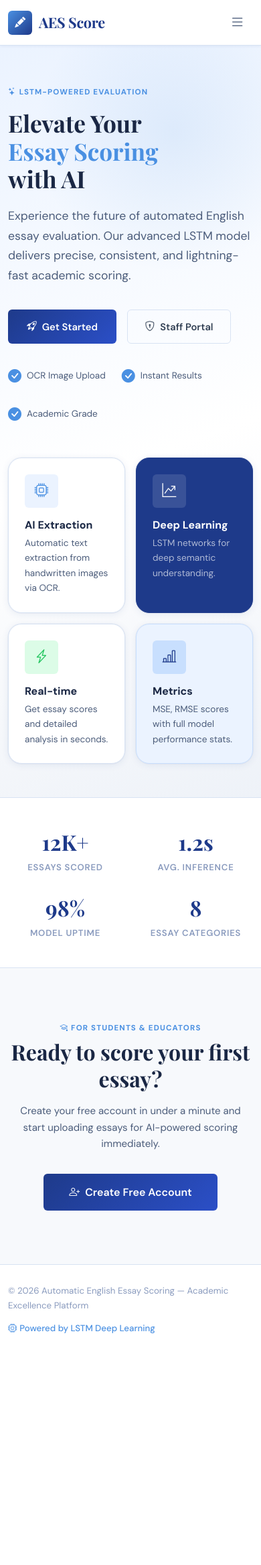
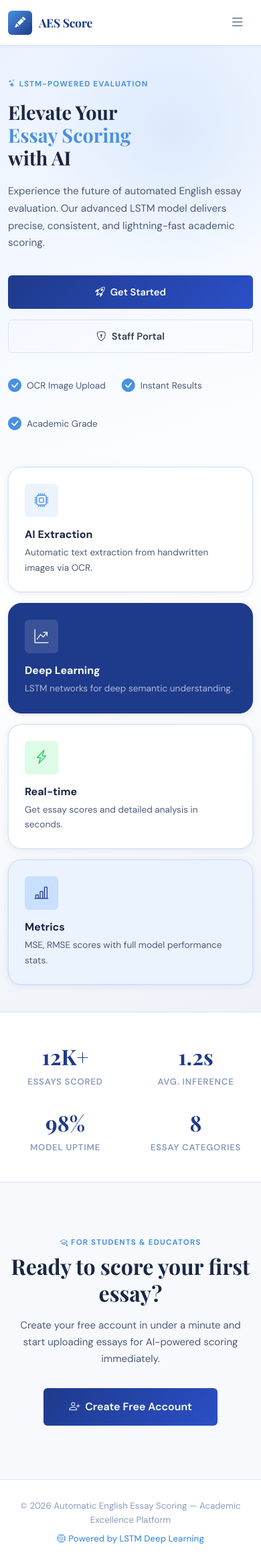
Before and after one commit to sivashankarlingam/ai_score, a Django app: page / in a window 390 px wide. Shown: the whole page at 67% size. Before the commit the page ends 1990 px from the top, so only its background shows below. Run offline with Django 4.2, Linux system fonts and the light colour scheme; parts of the project's set-up code (start-up, migrations or seed data) failed here and were passed over.

Commit message:
feat: Full mobile-responsive layout - no-zoom viewport, sidebar off-canvas, table scroll, fluid typography, stacked cards

```diff
--- a/static/assets/css/style.css
+++ b/static/assets/css/style.css
@@ -856,15 +856,117 @@ textarea.aes-input {
 ::-webkit-scrollbar-thumb:hover { background: var(--col-blue-300); }
 
 /* ── Responsive ──────────────────────────────────────────────── */
-@media (max-width: 991px) {
-  .aes-sidebar { transform: translateX(-100%); transition: transform 0.3s ease; }
-  .aes-sidebar.open { transform: translateX(0); }
-  .admin-main-content { margin-left: 0; }
-  .admin-body-area { padding: 24px 20px; }
+
+/* Prevent any horizontal scrolling globally */
+html, body {
+  overflow-x: hidden;
+  max-width: 100%;
 }
 
+/* ── Tablet + Mobile (≤991px) ─────────────────────────────── */
+@media (max-width: 991px) {
+  /* Sidebar: slides off-canvas */
+  .aes-sidebar {
+    transform: translateX(-100%);
+    transition: transform 0.3s ease;
+    width: 260px;
+  }
+  .aes-sidebar.open { transform: translateX(0); }
+
+  /* Content area: no left margin, full width */
+  .admin-main-content { margin-left: 0; width: 100%; }
+
+  /* Topbar: reduce horizontal padding */
+  .admin-topbar { padding: 0 16px; }
+
+  /* Body area: tighter padding */
+  .admin-body-area { padding: 20px 16px; }
+
+  /* Tables: allow horizontal scroll on small screens */
+  .aes-table-wrap { overflow-x: auto; -webkit-overflow-scrolling: touch; }
+  .aes-table     { min-width: 540px; }
+
+  /* Navbar links stack nicely */
+  .navbar-collapse { padding: 12px 0 8px; }
+  .aes-nav-link    { padding: 10px 16px !important; }
+  .aes-nav-cta     { margin: 6px 16px 4px; display: block; text-align: center; }
+}
+
+/* ── Mobile (≤768px) ─────────────────────────────────────── */
 @media (max-width: 768px) {
-  .auth-card { padding: 2rem 1.5rem; }
-  .aes-hero  { padding: 60px 0 50px; }
-  .score-number { font-size: 3.5rem; }
+  /* Auth cards */
+  .auth-page-wrapper { padding: 24px 12px; align-items: flex-start; }
+  .auth-card         { padding: 1.75rem 1.25rem; border-radius: var(--radius-lg); }
+  .auth-card-wide    { max-width: 100%; }
+
+  /* Hero */
+  .aes-hero          { padding: 48px 0 40px; }
+  .aes-hero-title    { font-size: clamp(1.8rem, 7vw, 2.6rem); }
+  .aes-hero-subtitle { font-size: 0.95rem; }
+
+  /* Score result */
+  .score-number           { font-size: 3rem; }
+  .score-result-panel     { padding: 1.5rem; flex-direction: column !important; gap: 16px !important; }
+  .score-result-panel > * { min-width: unset !important; width: 100%; }
+
+  /* Page header */
+  .page-header-title { font-size: 1.35rem; }
+
+  /* Stat card numbers */
+  .stat-number   { font-size: 1.75rem; }
+  .metric-value  { font-size: 1.75rem; }
+
+  /* Upload zone */
+  .upload-zone   { padding: 1.75rem 1rem; }
+
+  /* Cards — reduce padding */
+  .aes-card      { padding: 1.5rem 1.25rem; }
+
+  /* Admin topbar row — stack on very small */
+  .admin-topbar  { flex-wrap: wrap; height: auto; min-height: 56px; padding: 8px 16px; gap: 8px; }
+
+  /* Footer: stack vertically */
+  .footer-inner  { flex-direction: column; align-items: center; text-align: center; gap: 6px; }
+
+  /* Ensure text never overflows container */
+  p, span, div, h1, h2, h3, h4, h5, h6, a {
+    word-break: break-word;
+    overflow-wrap: break-word;
+  }
+
+  /* Buttons: full-width stacking when in flex-wrap context */
+  .d-flex.flex-wrap.gap-3 .btn-aes-primary,
+  .d-flex.flex-wrap.gap-3 .btn-aes-outline {
+    flex: 1 1 100%;
+    justify-content: center;
+  }
+
+  /* Tab buttons on predict form */
+  .tab-btn { font-size: 0.78rem !important; padding: 7px 6px !important; }
+
+  /* Breadcrumb hidden on mobile (already d-none d-md-flex via Bootstrap) */
 }
+
+/* ── Small Mobile (≤480px) ───────────────────────────────── */
+@media (max-width: 480px) {
+  /* Navbar brand text size */
+  .aes-brand { font-size: 1.1rem; }
+
+  /* Hero feature card grid: stack to single column */
+  .aes-hero .row.g-3 > .col-6 { width: 100%; }
+
+  /* Auth card: minimal padding */
+  .auth-card { padding: 1.5rem 1rem; }
+
+  /* Score result: compact number */
+  .score-number { font-size: 2.5rem; }
+
+  /* Admin body area: very tight */
+  .admin-body-area { padding: 14px 12px; }
+
+  /* Top bar */
+  .admin-topbar { padding: 8px 12px; }
+
+  /* Sidebar footer user name: truncate */
+  .sidebar-footer-wrap { padding: 12px; }
+}
--- a/templates/admins/adminbase.html
+++ b/templates/admins/adminbase.html
@@ -3,7 +3,7 @@
 <html lang="en">
 <head>
   <meta charset="utf-8">
-  <meta name="viewport" content="width=device-width, initial-scale=1.0">
+  <meta name="viewport" content="width=device-width, initial-scale=1.0, maximum-scale=1.0, user-scalable=no">
   <title>Admin Panel | AES</title>
 
   <link href="https://fonts.googleapis.com/css2?family=DM+Sans:ital,opsz,wght@0,9..40,300;0,9..40,400;0,9..40,500;0,9..40,600;0,9..40,700;1,9..40,400&family=Playfair+Display:wght@600;700&display=swap" rel="stylesheet">
--- a/templates/base.html
+++ b/templates/base.html
@@ -3,7 +3,7 @@
 <html lang="en">
 <head>
   <meta charset="utf-8">
-  <meta name="viewport" content="width=device-width, initial-scale=1.0">
+  <meta name="viewport" content="width=device-width, initial-scale=1.0, maximum-scale=1.0, user-scalable=no">
   <title>AES | Automatic English Essay Scoring</title>
 
   <!-- Google Fonts -->
--- a/templates/users/userbase.html
+++ b/templates/users/userbase.html
@@ -3,7 +3,7 @@
 <html lang="en">
 <head>
   <meta charset="utf-8">
-  <meta name="viewport" content="width=device-width, initial-scale=1.0">
+  <meta name="viewport" content="width=device-width, initial-scale=1.0, maximum-scale=1.0, user-scalable=no">
   <title>User Dashboard | AES</title>
 
   <link href="https://fonts.googleapis.com/css2?family=DM+Sans:ital,opsz,wght@0,9..40,300;0,9..40,400;0,9..40,500;0,9..40,600;0,9..40,700;1,9..40,400&family=Playfair+Display:wght@600;700&display=swap" rel="stylesheet">
```
